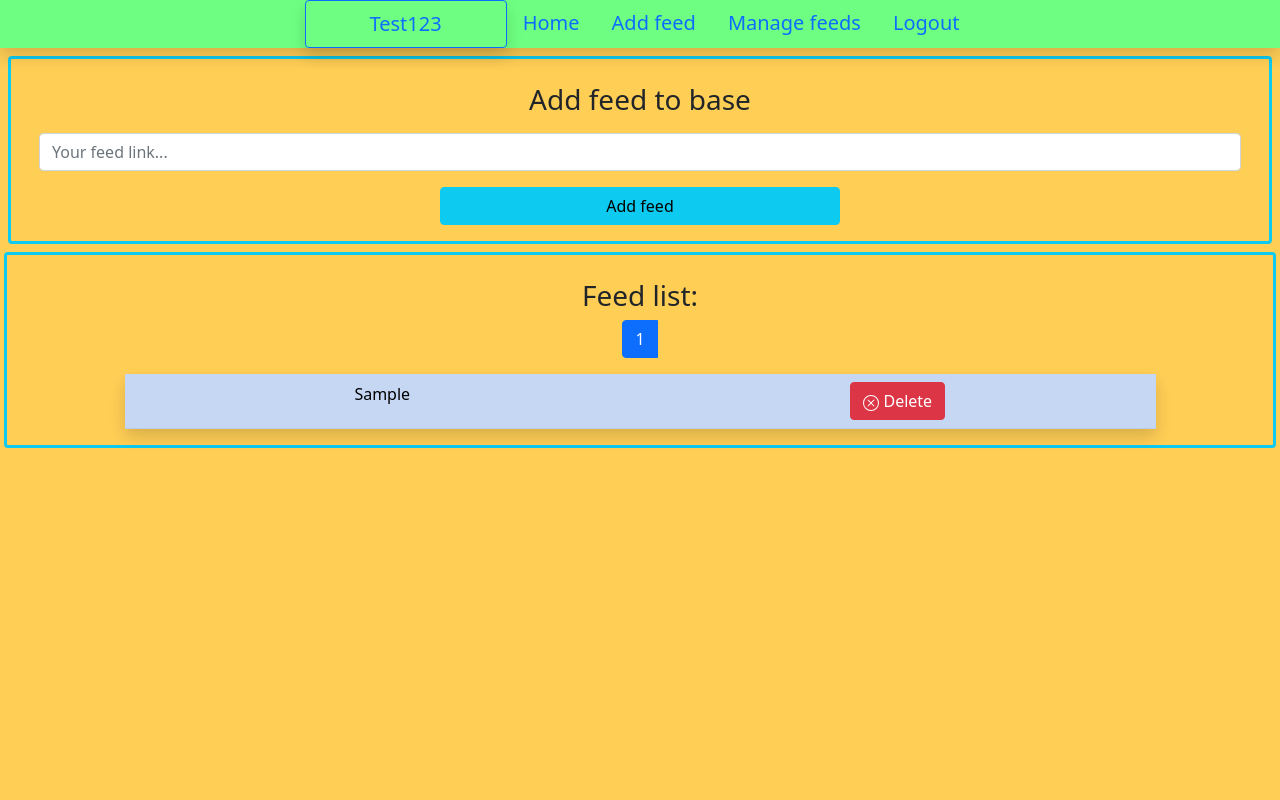
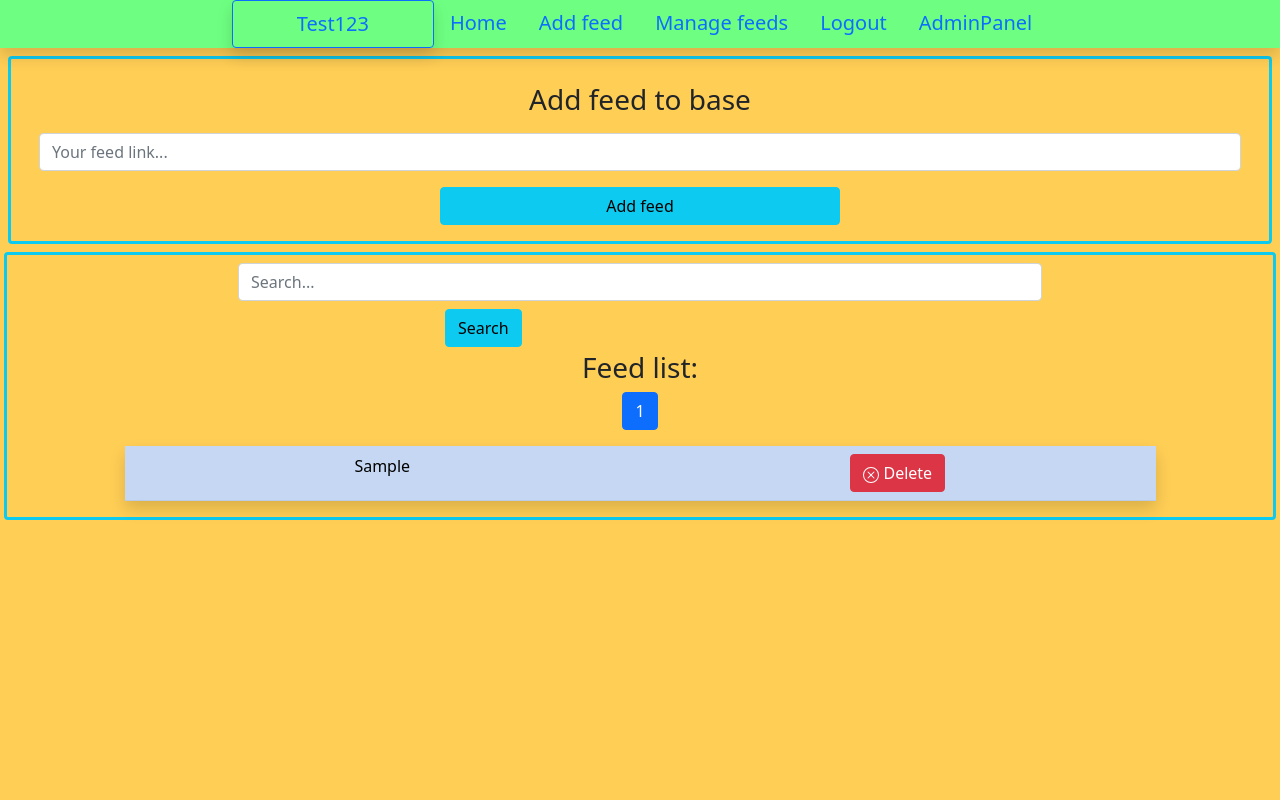
Before and after one commit to verte21/RSS-Reader-php, a PHP site: page /adminPanel.php in a window 1280 px wide. Run offline with PHP 8.4, Linux system fonts and the light colour scheme; the visitor is signed in with stand-in values (Sample User, id 1); tables that the repository leaves empty or names only in its code hold one stand-in row (values such as "Sample post").

Commit message:
admin panel work, pages, search through list

```diff
--- a/adminPanel.php
+++ b/adminPanel.php
@@ -18,7 +18,7 @@
             <div class='border border-info border-3 rounded'>
                 <h3 class='text-center pt-4'>Add feed to base</h3>
                 <div class="text-center m-3">
-                    <input id= "input" type="text" name="feedLinkToAdd" class="form-control" placeholder="Your feed link...">
+                    <input id= "input-add" type="text" name="feedLinkToAdd" class="form-control" placeholder="Your feed link...">
                 </div>
 
                 <div class="text-center m-3">
@@ -28,16 +28,27 @@
         </div>
 
         <div class="row m-1 border border-info border-3 rounded justify-content-center ">
-                <h3 class='text-center pt-4'>Feed list: </h3>
+            <div class="row justify-content-center m-2">
+            <div class="col-8">
+                        <input id="input-search" class="form-control mr-sm-2" type="search" placeholder="Search..." aria-label="Search">
+                    </div>
+            </div>
+            <div class="row justify-content-center">
+            <div class="col-4">
+            <button id='search-btn' class="btn btn-info" type="submit">Search</button>
+
+            </div>
+
+            </div>
+
+
+                     <h3 class='text-center pt-1'>Feed list: </h3>
                 <nav aria-label="Page navigation example">
-                    <ul class="pagination justify-content-center">
-
-                                   <?php
-                                        $obj = new UsersView();
-                                        $obj->printPageNumbers(10);
-                                   ?>
-
-                                    <li class="page-item">
+                    <ul id='pagination' class="pagination justify-content-center">
+                        <?php
+                            $obj = new UsersView();
+                            $obj->printPageNumbers(10, "");
+                        ?>
                     </ul>
                 </nav>
 
@@ -59,40 +70,69 @@
 
 
     <script src="https://ajax.googleapis.com/ajax/libs/jquery/3.5.1/jquery.min.js"></script>
+    <script src="https://cdn.jsdelivr.net/npm/@popperjs/core@2.9.2/dist/umd/popper.min.js" integrity="sha384-IQsoLXl5PILFhosVNubq5LC7Qb9DXgDA9i+tQ8Zj3iwWAwPtgFTxbJ8NT4GN1R8p" crossorigin="anonymous"></script>
+    <script src="js/bootstrap.js"></script>
 
     <script>
         $(document).ready(function() {
+            const firstActive = () => {$('.page-item').first().addClass('active');}
+            firstActive();
+
 
             $('#feedsFromDb').load("includes/feedSources.inc.php", {
-                    pageNumber: 1
+                pageNumber: 1
+            });
+
+            $("#search-btn").click(function() {
+                let queryString = document.getElementById("input-search").value;
+                $("#pagination").empty();
+
+                $('#pagination').load("includes/pagesPrinting.inc.php", {
+                    rowsPerPage: 10,
+                    searchQuery: queryString
                 });
-            $('.page-item').first().addClass('active');
 
-            $(".page-link").click(function() {
+                $('#feedsFromDb').load("includes/feedSources.inc.php", {
+                    pageNumber: 1,
+                    queryString: queryString
+                });
+
+                $('.page-item').first().addClass('active')
+            })
+
+             $(document).on('click', ".page-link" ,function() {
                 let pageNumber = $(this).attr('id');
-                console.log(pageNumber);
+                let queryString = document.getElementById("input-search").value;
                 $('#feedsFromDb').load("includes/feedSources.inc.php", {
-                    pageNumber: pageNumber
+                    pageNumber: pageNumber,
+                    queryString: queryString
                 });
+
                 $(".page-link").parent().removeClass('active');
                 $(this).parent().addClass('active');
 
             })
 
+            $("#submit-btn").click(function() {
+                let feedLink = document.getElementById("input-add").value;
 
-            $("button[name='deleteFeed']").click(function() {
-                var feedLink = $(this).attr("id");
-
-                $(this).load("includes/deleteFeedFromUserDb.inc.php", {
-                    link: feedLink,
+                $(this).load("includes/adminAddFeedFromLink.inc.php", {
+                    link: feedLink
                 });
             })
+
+            $(document).on('click',"td #deleteButton", function() {
+                let feedId = $(this).attr("data-feed-id");
+                console.log("tutaj");
+
+                $(this).load("includes/adminDeleteFeed.inc.php", {
+                    feedId: feedId,
+                });
+            });
         })
     </script>
 
 
-    <script src="https://cdn.jsdelivr.net/npm/@popperjs/core@2.9.2/dist/umd/popper.min.js" integrity="sha384-IQsoLXl5PILFhosVNubq5LC7Qb9DXgDA9i+tQ8Zj3iwWAwPtgFTxbJ8NT4GN1R8p" crossorigin="anonymous"></script>
-    <script src="js/bootstrap.js"></script>
 </body>
 
 </html>
--- a/classes/Users.class.php
+++ b/classes/Users.class.php
@@ -139,7 +139,11 @@ class Users extends Dbh
         $sql = "DELETE FROM subscriptions WHERE user_id = $userId AND feed_id = $feedId";
         $stmt = $this->connect()->prepare($sql);
         $stmt->execute();
-
+    }
+    function adminDeleteFeedById($feedId){
+        $sql = "DELETE FROM feeds WHERE id = $feedId";
+        $stmt = $this->connect()->prepare($sql);
+        $stmt->execute();
     }
 
 
@@ -161,18 +165,26 @@ class Users extends Dbh
 
     }
 
-    function howManyPagesOnPanelAdmin($howManyRecordsOnPage){
-        $sql = "SELECT CEIL((SELECT COUNT(id) FROM feeds)/$howManyRecordsOnPage) AS numberOfPages";
+    function howManyPagesOnPanelAdmin($howManyRecordsOnPage, $queryString){
+        if (!empty($queryString)){
+            $sql = "SELECT CEIL((SELECT COUNT(id) FROM feeds WHERE `source` LIKE '%$queryString%')/$howManyRecordsOnPage)
+                        AS numberOfPages";
+        } else {
+            $sql = "SELECT CEIL((SELECT COUNT(id) FROM feeds)/$howManyRecordsOnPage) AS numberOfPages";
+        }
         $stmt = $this->connect()->prepare($sql);
         $stmt->execute();
         $results = $stmt->fetch();
         return $results;
     }
 
-
-
-
-
+    function searchByText($string, $fromWhere, $howMany){
+        $sql = "SELECT * FROM `feeds` WHERE `source` LIKE '%$string%' LIMIT $fromWhere, $howMany";
+        $stmt = $this->connect()->prepare($sql);
+        $stmt->execute();
+        $results = $stmt->fetchAll();
+        return $results;
+    }
 
 
 } // end
--- a/classes/usersview.class.php
+++ b/classes/usersview.class.php
@@ -160,38 +160,41 @@ class UsersView extends Users
         }
     }
 
-    function printPageNumbers($howMany){
-        $results = $this->howManyPagesOnPanelAdmin($howMany);
+    function printPageNumbers($howMany, $queryString){
+        $results = $this->howManyPagesOnPanelAdmin($howMany, $queryString);
         $numberOfPages = $results["numberOfPages"];
 
         for ($i=1; $i<=$numberOfPages; $i++) {
-            echo "<li class='page-item '><a class='page-link' id='$i'>$i</a></li>";
+            echo "<li class='page-item'><a class='page-link' id='$i'>$i</a></li>";
         }
 
     }
 
-    function printFeedsInfo($pageNumber, $howMany) {
+    function printFeedsInfo($pageNumber, $howMany, $queryString) {
         $fromWhere = ($pageNumber*10)-10;
 
-        $feeds = $this->getFeeds($howMany, $fromWhere);
+        if ($queryString==""){
+            $feeds = $this->getFeeds($howMany, $fromWhere);
+        } else {
+            $feeds = $this->searchByText($queryString, $fromWhere, $howMany);
+        }
 
         foreach ($feeds as $feed) {
             echo "<tr>
                         <td style='width: 50%'>{$feed['source']}</td>
                         <td style='width: 50%;'>
-                        <button type='button' class='btn btn-danger' name='deleteFeed' id='{$feed['id']}'>
+                        <button type='button' class='btn btn-danger' id='deleteButton' data-feed-id='{$feed['id']}'>
                         <svg xmlns='http://www.w3.org/2000/svg' width='16' height='16' fill='currentColor' class='bi bi-x-circle' viewBox='0 0 16 16'>
                         <path d='M8 15A7 7 0 1 1 8 1a7 7 0 0 1 0 14zm0 1A8 8 0 1 0 8 0a8 8 0 0 0 0 16z'/>
                         <path d='M4.646 4.646a.5.5 0 0 1 .708 0L8 7.293l2.646-2.647a.5.5 0 0 1 .708.708L8.707 8l2.647 2.646a.5.5 0 0 1-.708.708L8 8.707l-2.646 2.647a.5.5 0 0 1-.708-.708L7.293 8 4.646 5.354a.5.5 0 0 1 0-.708z'/>
                       </svg>
                     Delete
                   </button>
-
-
                         </td>
                 </tr>";
         }
     }
 
 
+
 }
--- a/css/extraStyles.css
+++ b/css/extraStyles.css
@@ -112,3 +112,12 @@ body {
 .myBackground {
   background-color: white;
 }
+
+.page-item:hover {
+  cursor: pointer;
+}
+tr {
+  line-height: 25px !important;
+  min-height: 25px !important;
+  height: 25px !important;
+}
--- a/includes/feedSources.inc.php
+++ b/includes/feedSources.inc.php
@@ -1,7 +1,11 @@
 <?php
     include "../class-autoload.inc.php";
     $pageNumber = $_POST['pageNumber'];
-    var_dump($pageNumber);
+    $obj = new UsersView();
 
-    $obj = new UsersView();
-    $obj->printFeedsInfo($pageNumber, 10);
+
+    if (isset($_POST['queryString'])){
+        $obj->printFeedsInfo($pageNumber, 10, $_POST["queryString"]);
+    } else {
+         $obj->printFeedsInfo($pageNumber, 10, "");
+    }
--- a/includes/header.inc.php
+++ b/includes/header.inc.php
@@ -17,6 +17,10 @@
                 echo "<li class='nav-item'><a class='nav-link' href='manageFeeds.php'>Manage feeds</a></li>";
                 echo "<li class='nav-item'><a class='nav-link' href='includes/logout.inc.php'>Logout</a></li>";
             }
+            if ($_SESSION['login']=="Test123"){
+                echo "<li class='nav-item'><a class='nav-link' href='adminPanel.php'>AdminPanel</a></li>";
+            }
+
             ?>
         </ul>
 </header>
--- /dev/null
+++ b/includes/pagesPrinting.inc.php
@@ -0,0 +1,5 @@
+<?php
+  include "../class-autoload.inc.php";
+    $obj = new UsersView();
+
+    $obj->printPageNumbers($_POST['rowsPerPage'], $_POST['searchQuery']);
```
Also changed, not shown: classes/Userscontr.class.php (+9 -1 lines), includes/adminAddFeedFromLink.inc.php (added, +36 -0 lines), includes/adminDeleteFeed.inc.php (added, +7 -0 lines).
